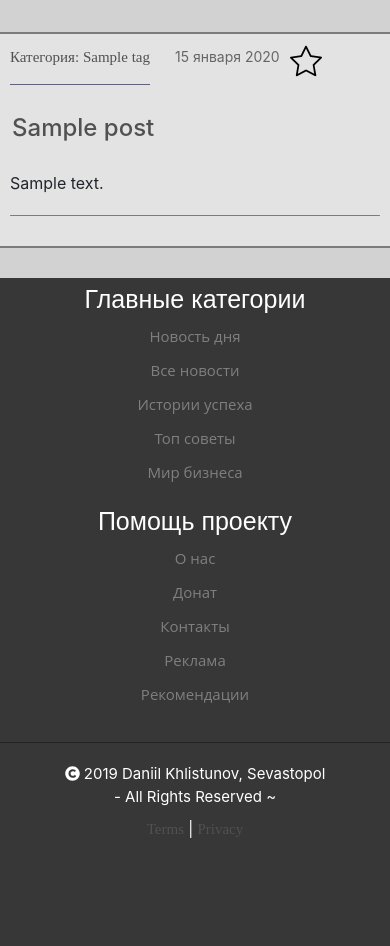
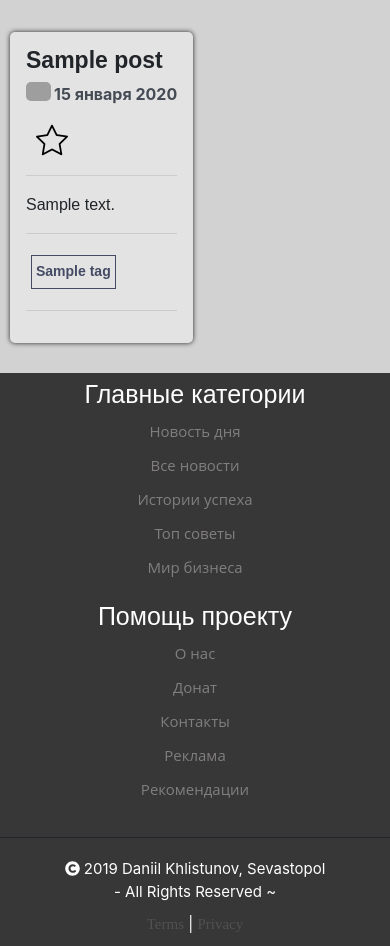
Before and after one commit to Daniil1703/EvanCarmichael, a Django app: a page that uses polls/templates/polls/post_detail.html in a window 390 px wide. Shown: the part 68-1014 px from the top of the page. Before the commit the page ends 906 px from the top, so only its background shows below. Run offline with Django 3.2, Linux system fonts and the light colour scheme; tables that the repository leaves empty hold one stand-in row (values such as "Sample post"); data that the repository does not hold is empty; some libraries are stand-ins or nearby versions; grey boxes are pictures that could not be loaded.

Commit message:
Коррекция отображения статьи

```diff
--- a/polls/static/css/post_detail.css
+++ b/polls/static/css/post_detail.css
@@ -1,6 +1,57 @@
-.body_of_post{
-    margin-top: 30px;
+/* .ads-post-detail {
+    width: 300px;
+    height: 800px;
+} */
+.post-detail-block {
+    display: flex;
+    max-width: 1250px;
+    margin: auto;
 }
+
+.body_of_post iframe {
+  width:100%;
+  max-width: 560px;
+  left:0;
+  top:0;
+}
+
+.post_structure {
+    background: red;
+    display: flex;
+    flex-direction: column;
+    right: 0;
+    max-width: 710px;
+    padding: 30px;
+    box-shadow: 0 0 5px;
+    border-radius: 5px;
+    background: #e3e3e3;
+    border: 0px;
+    margin:auto;
+}
+
+.title_post_detail {
+    text-align: left;
+    max-width: 680px;
+    overflow: hidden;
+}
+
+.title-h1 {
+    font-family: "Oswald", sans-serif;
+    font-size: 27px;
+    font-weight: 600;
+}
+
+.category_datePub p {
+    display: flex;
+    /* font-family: "Oswald", sans-serif; */
+    font-size: 16px;
+    color: #454b54;
+    font-weight: bold;
+}.category_datePub img {
+    margin-right: 3px;
+    margin-top: 1px;
+}
+
 .post_structure img {
     display: block;
     border-radius: 5px;
@@ -8,124 +59,53 @@
     max-width: 100%;
 }
 
-.line {
-    border-radius: 10px;
-    margin-top: 20px;
-    margin-bottom: 20px;
-    width: 100%;
-    height: 1px;
-    background: #7c7c7c;
-}
-
 .star {
+    float: left;
     margin-left: 10px;
     height: 35px;
 }
 
-@media only screen and (min-width: 911px) {
-    .body_of_post{
-        margin-right: 15%;
-    }
-    .category_datePub{
-        display: inline-flex;
-    }
+.tags-post-detail {
+    display: flex;
+    flex-wrap: wrap;
+}
 
-    .title_post_detail{
-        margin-top: 30px;
-        margin-left: 15px;
-        margin-right: 20%;
-        color: #525050;
-    }
-    .title_post_detail h1 {
-        font-size: 250%;
-    }
-
-    .share_link_for_post {
-        margin-top: 20px;
-    }
-
-    .post_structure {
-        display: block;
-        width: 910px !important;
-        background: #e3e3e3;
-        border: 2px solid rgb(124, 124, 124);
-        padding: 30px;
-        margin-left: auto;
-        margin-right:auto;
-    }
+.tags-post-detail a{
+    color: #454b65;
+    border: 1px solid #454b65;
+    font-family: "Oswald", sans-serif;
+    font-weight: bold;
+    margin: 5px;
+    padding: 4px;
+}
+.body_of_post {
 
 }
 
+.body_of_post span{
+    color: #212529;
+    font-family: "Oswald", sans-serif;
+}
 
-@media only screen and (max-width: 911px) {
-    .body_of_post{
-        margin-right: 10%;
-    }
-
-    .post_structure iframe{
-        display: block;
-        max-width: 100%;
-    }
-    .category_datePub{
-        display: inline-flex;
-    }
-
-    .title_post_detail{
-        margin-top: 30px;
-        margin-left: 15px;
-        margin-right: 20%;
-        color: #525050;
-    }
-    .title_post_detail h1 {
-        font-size: 200%;
-    }
-
-    .share_link_for_post {
-        margin-top: 20px;
-    }
-
+@media screen and (max-width: 950px) {
     .post_structure {
-        width: auto;
-        border-top: 2px solid rgb(124, 124, 124);
-        border-bottom: 2px solid rgb(124, 124, 124);
-        background: #e3e3e3;
-        padding: 30px;
-        margin-left: auto;
-        margin-right:auto;
+        margin: 0px 20px 0 20px
     }
 }
 
-@media only screen and (max-width: 600px) {
-    .body_of_post{
-        margin-right: 0;
-    }
-    .post_structure {
-        background: #e3e3e3;
-        margin-left: auto;
-        margin-right:auto;
-    }
-    .title_post_detail{
-        margin-top: 30px;
-        margin-left: 15px;
-        margin-right: 15px;
-        color: #525050;
+@media screen and (max-width: 800px) {
+    .title-h1 {
+        font-size: 25px;
     }
 }
 
-@media only screen and (max-width: 450px) {
+@media screen and (max-width: 650px) {
     .post_structure {
-        background: #e3e3e3;
-        margin-left: auto;
-        padding: 10px;
-        margin-right:auto;
+        padding: 16px;
+        margin: 0px 10px 0 10px
     }
-    .title_post_detail{
-        margin-top: 30px;
-        margin-left: 2px;
-        margin-right: 2px;
-        color: #525050;
-    }
-    .title_post_detail h1{
-        font-size: 150%;
+
+    .title-h1 {
+        font-size: 23px;
     }
 }
--- a/polls/templates/polls/index.html
+++ b/polls/templates/polls/index.html
@@ -5,7 +5,8 @@
 	<link rel="stylesheet" type="text/css" href="{% static 'css/slider.css' %}">
 	<link rel="stylesheet" type="text/css" href="{% static 'css/post_model.css' %}">
 	<link rel="stylesheet" type="text/css" href="{% static 'css/pagination.css' %}">
-	<script type="text/javascript" src="{% static 'js/ajax_for_favorites.js' %}"></script>
+
+	<script src="{% static 'js/ajax_for_favorites.js' %}"></script>
 	{% endblock %}
 
 	{% block title_block %}
--- a/polls/templates/polls/post_detail.html
+++ b/polls/templates/polls/post_detail.html
@@ -21,27 +21,17 @@
         background-image: url("{% static 'images/icons/pointed-star.png' %}");
     }
 </style>
+<div class="post-detail-block">
     <div class="post_structure">
+        <div class="title_post_detail">
+            <h1 class="title-h1">
+                {{ post.title }}
+            </h1>
+        </div>
         <div class="category_datePub">
-
-            {% for tag in post.tags.all %}
-                <a href="{% url 'polls:tag_detail' slug=tag.slug %}" style="border-bottom: 1px solid #576197; font-size: 15px;">
-                    Категория: {{ tag.title }}
-                </a>
-            {% endfor %}
-            <p style="margin-left: 25px">
-            {{ post.date_pub|date:"j E Y"}}
+            <p>
+                <img src="https://img.icons8.com/cotton/64/000000/time.png" width="25"/>{{ post.date_pub|date:"j E Y"}}
             </p>
-
-            <div class="star">
-                {% include 'favorites/includes/add_to_favorites.html' with type="post" id=post.id %}
-            </div>
-        </div>
-
-        <div class="title_post_detail">
-            <h1 class="nt-6">
-                    {{ post.title }}
-            </h1>
         </div>
 
         <div class="share_link_for_post">
@@ -54,17 +44,31 @@
                 <a class="a2a_button_email"></a>
                 <a class="a2a_button_telegram"></a>
                 <a class="a2a_button_odnoklassniki"></a>
+                <div class="star">
+                    {% include 'favorites/includes/add_to_favorites.html' with type="post" id=post.id %}
+                </div>
             </div>
             <script async src="https://static.addtoany.com/menu/page.js"></script>
             <!— AddToAny END —>
         </div>
-
+        <hr>
         <div class="body_of_post">
             {% autoescape off %}
-                {{ post.body }}
+                <span>{{ post.body }}</span>
             {% endautoescape %}
         </div>
+        <hr>
+        <div class="tags-post-detail">
+            {% for tag in post.tags.all %}
+            <a href="{% url 'polls:tag_detail' slug=tag.slug %}">
+                {{ tag.title }}
+            </a>
+            {% endfor %}
+        </div>
+        <hr>
+    </div>
+    <!-- <div class="ads-post-detail">
 
-        <div class="line"></div>
-    </div>
+    </div> -->
+</div>
 {% endblock %}
```
